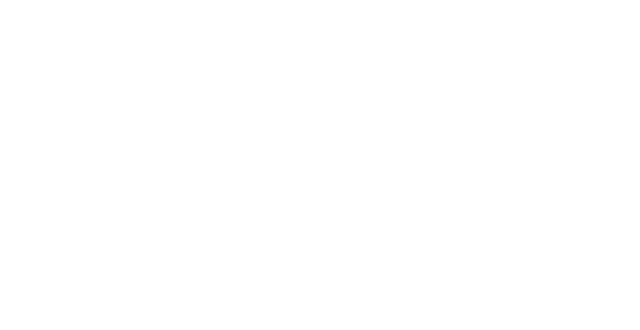
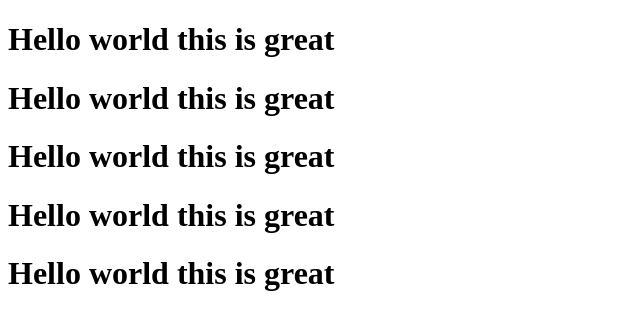
Before and after one commit to justinsalasdev/inggit, a plain HTML site: page index.html in a window 1280 px wide. Shown: the whole page, without its empty margins (0-640 px from the left). Drawn offline with Linux system fonts and the light colour scheme.

Commit message:
added some headings

```diff
--- a/index.html
+++ b/index.html
@@ -6,6 +6,10 @@
     <title>Document</title>
 </head>
 <body>
-
+    <h1>Hello world this is great</h1>
+    <h1>Hello world this is great</h1>
+    <h1>Hello world this is great</h1>
+    <h1>Hello world this is great</h1>
+    <h1>Hello world this is great</h1>
 </body>
 </html>
```
